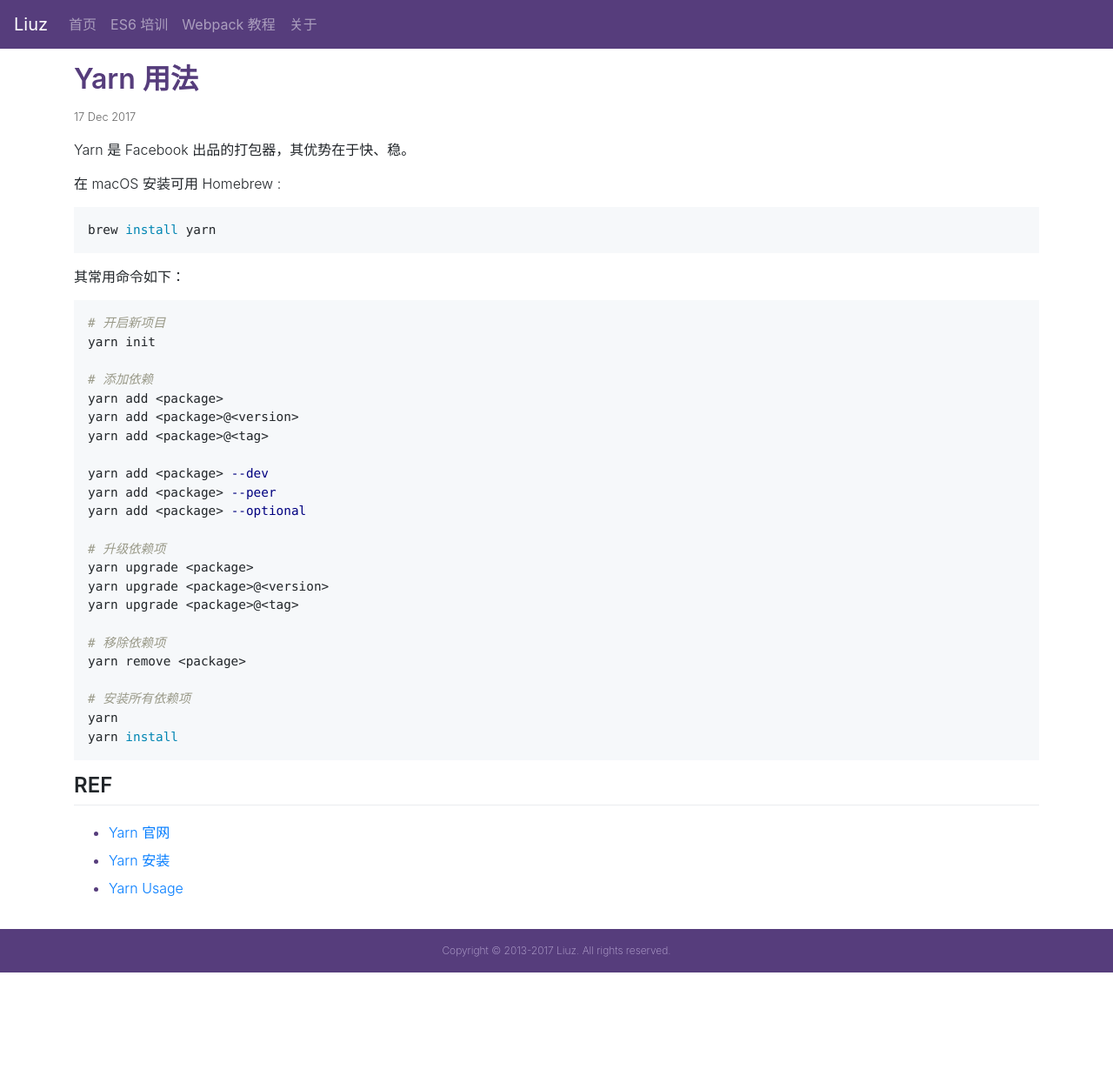
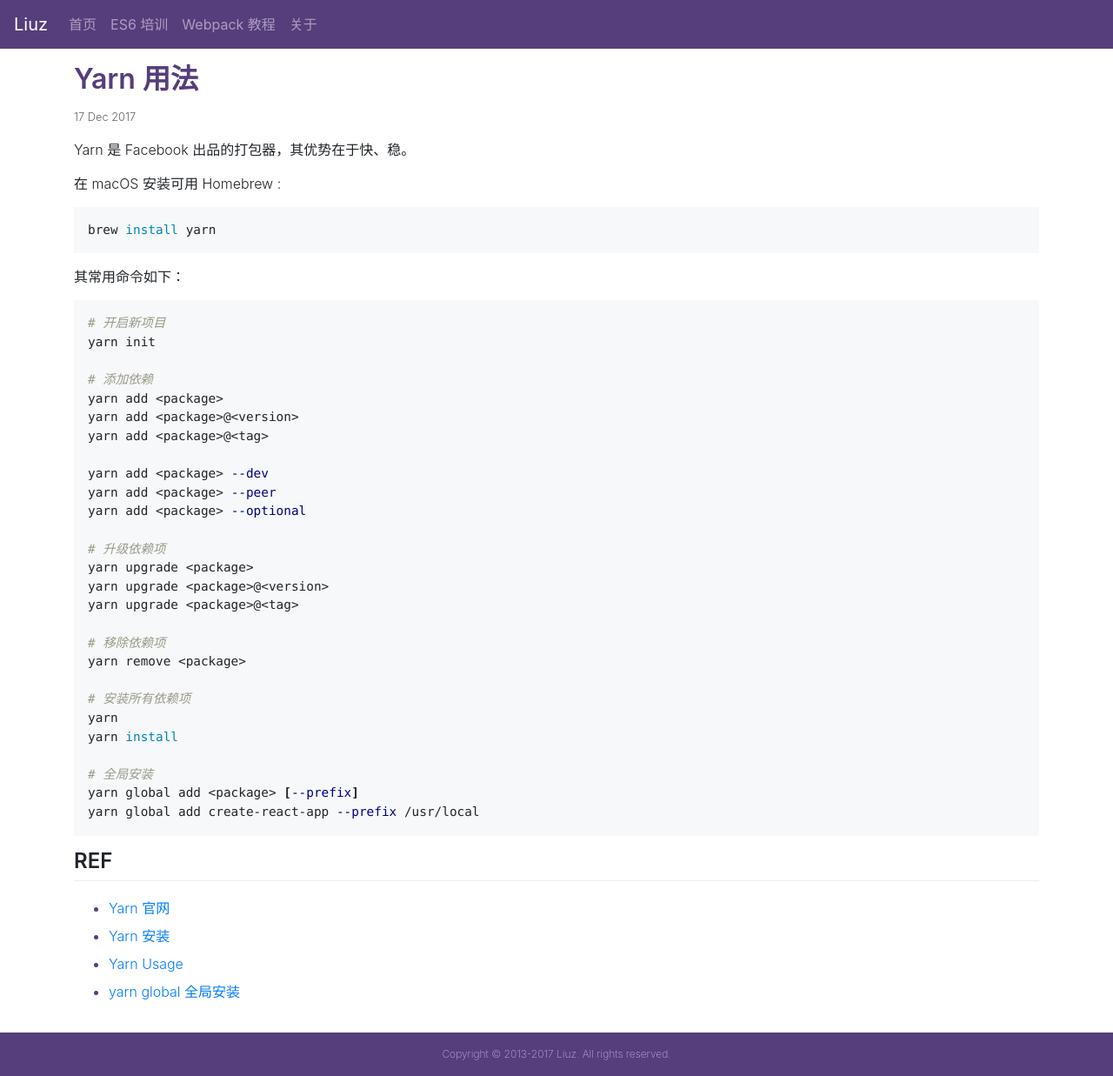
Before and after one commit to liuzhuan/liuzhuan.github.io, a Jekyll site: the page built from _posts/2017-12-17-yarn-usage.md, in a window 1280 px wide. Shown: the whole page at 87% size. Built offline with Jekyll 4.4.1, drawn with Linux system fonts in a browser that asks for light colours; nearby versions of some CDN libraries; before the commit the page ends 1118 px from its top, so only the background shows below that.

Commit message:
updating yarn content: adding global operation

````diff
--- a/_posts/2017-12-17-yarn-usage.md
+++ b/_posts/2017-12-17-yarn-usage.md
@@ -38,6 +38,10 @@
 # 安装所有依赖项
 yarn
 yarn install
+
+# 全局安装
+yarn global add <package> [--prefix]
+yarn global add create-react-app --prefix /usr/local
 ```
 
 ## REF
@@ -45,7 +49,9 @@
 - [Yarn 官网][home]
 - [Yarn 安装][install]
 - [Yarn Usage][usage]
+- [yarn global 全局安装][global]
 
 [home]: https://yarnpkg.com/zh-Hans/
 [install]: https://yarnpkg.com/en/docs/install
 [usage]: https://yarnpkg.com/en/docs/usage
+[global]: https://yarnpkg.com/en/docs/cli/global
````
